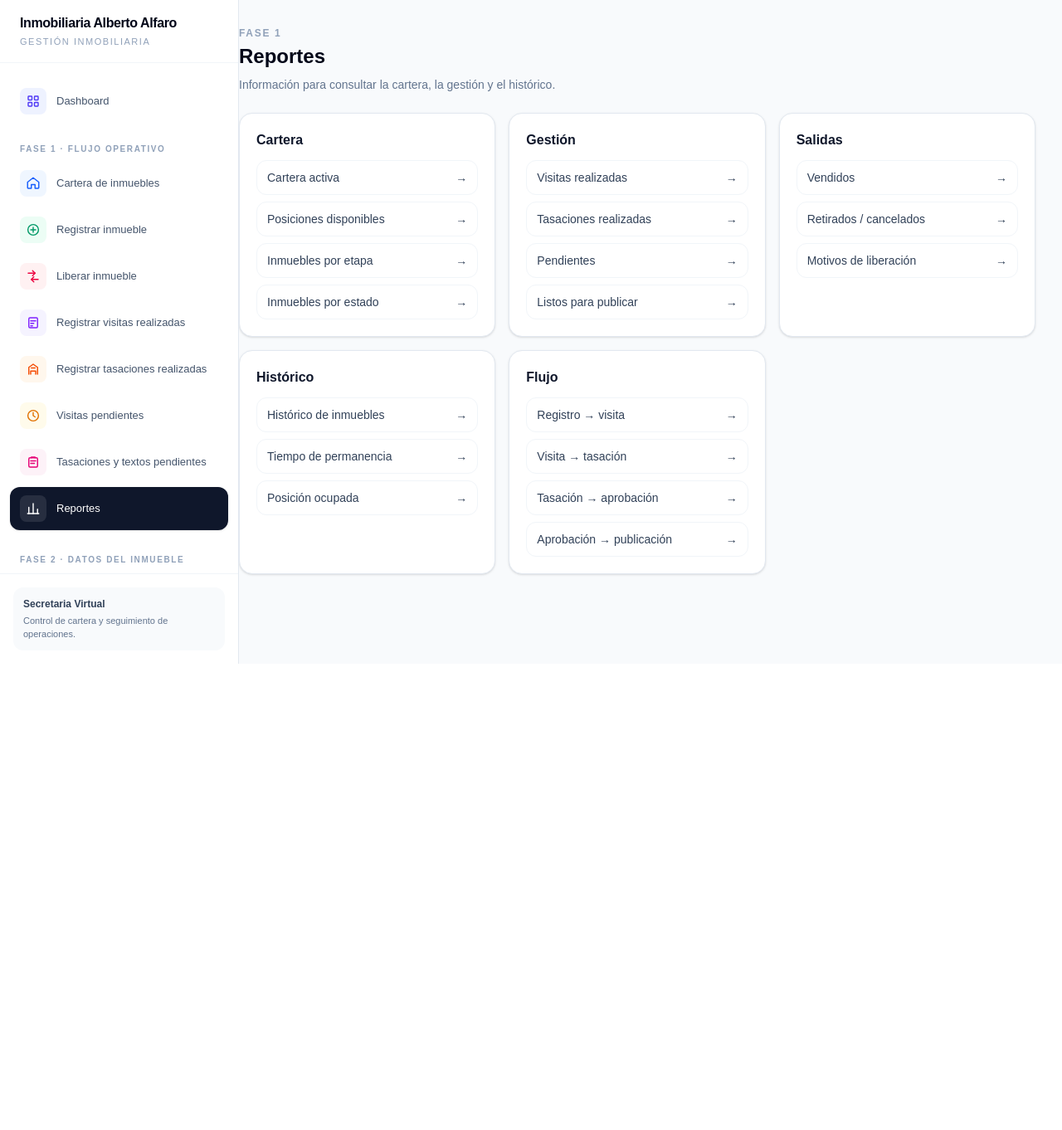
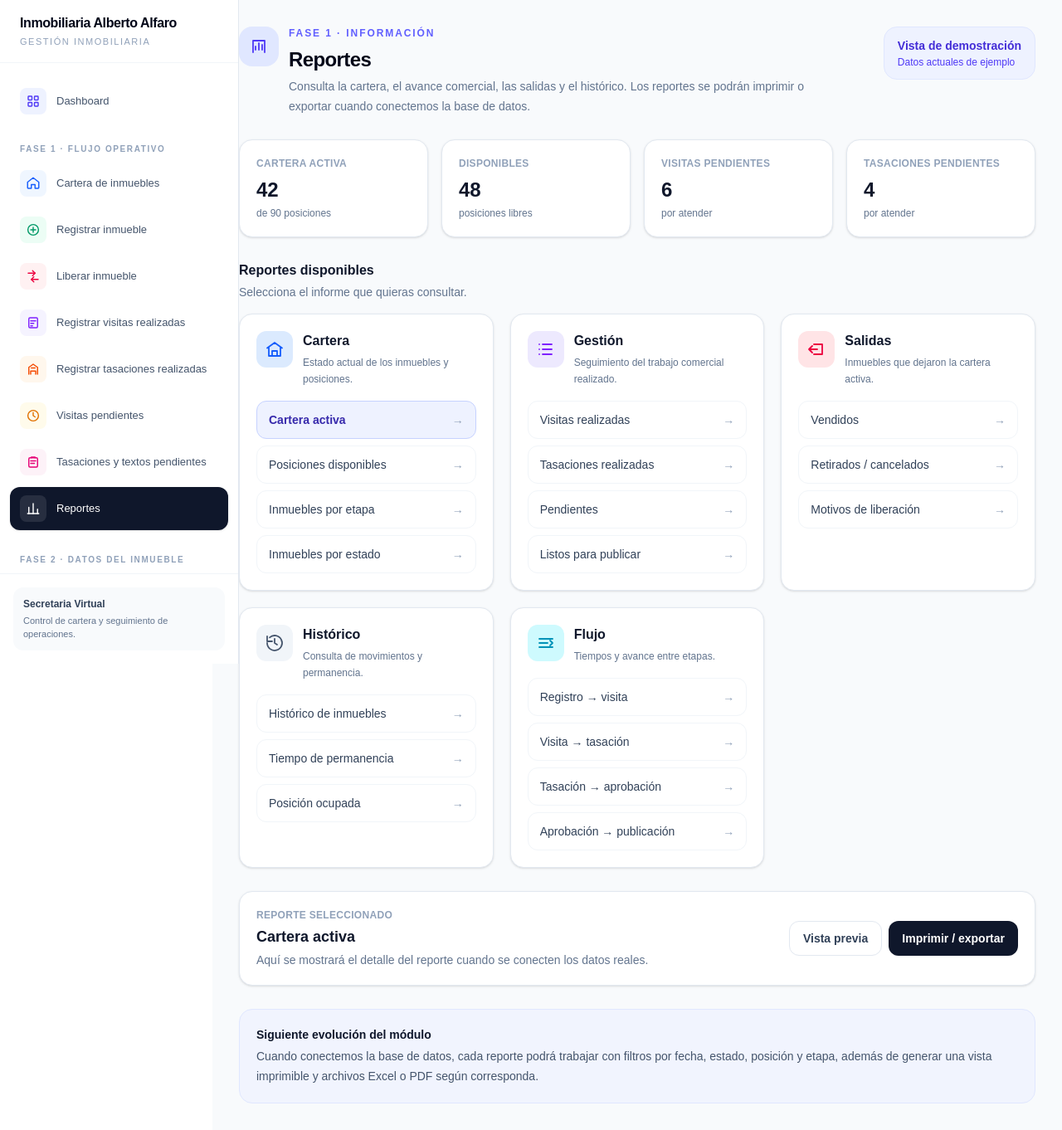
Before and after one commit to cpumaricramoori01-projx/inmobiliaria-alfaro, a Next.js app: page /reportes in a window 1280 px wide. Shown: the whole page at 83% size. Before the commit the page ends 800 px from the top, so only its background shows below. Built offline with nearby package versions, Linux system fonts and the light colour scheme.

Commit message:
Mejorar módulo Reportes

```diff
--- a/app/reportes/page.tsx
+++ b/app/reportes/page.tsx
@@ -1,5 +1,214 @@
-type Grupo = [string, string[]];
+"use client";
 
-const grupos: Grupo[] = [["Cartera",["Cartera activa","Posiciones disponibles","Inmuebles por etapa","Inmuebles por estado"]],["Gestión",["Visitas realizadas","Tasaciones realizadas","Pendientes","Listos para publicar"]],["Salidas",["Vendidos","Retirados / cancelados","Motivos de liberación"]],["Histórico",["Histórico de inmuebles","Tiempo de permanencia","Posición ocupada"]],["Flujo",["Registro → visita","Visita → tasación","Tasación → aprobación","Aprobación → publicación"]]];
+import { useState } from "react";
 
-export default function Page(){return <main className="min-h-screen bg-slate-50 p-6 lg:p-8"><p className="text-xs font-bold uppercase tracking-[.14em] text-slate-400">Fase 1</p><h1 className="mt-1 text-2xl font-bold text-slate-950">Reportes</h1><p className="mt-2 text-sm text-slate-500">Información para consultar la cartera, la gestión y el histórico.</p><div className="mt-6 grid gap-4 md:grid-cols-2 xl:grid-cols-3">{grupos.map(([nombre, reportes])=><section key={nombre} className="rounded-2xl border border-slate-200 bg-white p-5 shadow-sm"><h2 className="font-bold text-slate-900">{nombre}</h2><div className="mt-3 space-y-2">{reportes.map((reporte)=><button key={reporte} className="flex w-full items-center justify-between rounded-xl border border-slate-100 px-3 py-2.5 text-left text-sm text-slate-700 hover:bg-slate-50">{reporte}<span>→</span></button>)}</div></section>)}</div></main>}
+type Grupo = {
+  nombre: string;
+  descripcion: string;
+  tono: string;
+  icono: React.ReactNode;
+  reportes: string[];
+};
+
+const grupos: Grupo[] = [
+  {
+    nombre: "Cartera",
+    descripcion: "Estado actual de los inmuebles y posiciones.",
+    tono: "blue",
+    icono: (
+      <svg viewBox="0 0 24 24" className="h-6 w-6" fill="none" stroke="currentColor" strokeWidth="1.8">
+        <path d="M3 10.5 12 4l9 6.5M5 9v11h14V9M9 20v-6h6v6" strokeLinecap="round" strokeLinejoin="round" />
+      </svg>
+    ),
+    reportes: ["Cartera activa", "Posiciones disponibles", "Inmuebles por etapa", "Inmuebles por estado"],
+  },
+  {
+    nombre: "Gestión",
+    descripcion: "Seguimiento del trabajo comercial realizado.",
+    tono: "violet",
+    icono: (
+      <svg viewBox="0 0 24 24" className="h-6 w-6" fill="none" stroke="currentColor" strokeWidth="1.8">
+        <path d="M8 6h11M8 12h11M8 18h11M4 6h.01M4 12h.01M4 18h.01" strokeLinecap="round" strokeLinejoin="round" />
+      </svg>
+    ),
+    reportes: ["Visitas realizadas", "Tasaciones realizadas", "Pendientes", "Listos para publicar"],
+  },
+  {
+    nombre: "Salidas",
+    descripcion: "Inmuebles que dejaron la cartera activa.",
+    tono: "rose",
+    icono: (
+      <svg viewBox="0 0 24 24" className="h-6 w-6" fill="none" stroke="currentColor" strokeWidth="1.8">
+        <path d="M9 6h10v12H9M13 12H3m0 0 4-4m-4 4 4 4" strokeLinecap="round" strokeLinejoin="round" />
+      </svg>
+    ),
+    reportes: ["Vendidos", "Retirados / cancelados", "Motivos de liberación"],
+  },
+  {
+    nombre: "Histórico",
+    descripcion: "Consulta de movimientos y permanencia.",
+    tono: "slate",
+    icono: (
+      <svg viewBox="0 0 24 24" className="h-6 w-6" fill="none" stroke="currentColor" strokeWidth="1.8">
+        <path d="M3 12a9 9 0 1 0 3-6.7M3 4v6h6M12 7v5l3 2" strokeLinecap="round" strokeLinejoin="round" />
+      </svg>
+    ),
+    reportes: ["Histórico de inmuebles", "Tiempo de permanencia", "Posición ocupada"],
+  },
+  {
+    nombre: "Flujo",
+    descripcion: "Tiempos y avance entre etapas.",
+    tono: "cyan",
+    icono: (
+      <svg viewBox="0 0 24 24" className="h-6 w-6" fill="none" stroke="currentColor" strokeWidth="1.8">
+        <path d="M4 7h16M4 12h10M4 17h16M17 9l3 3-3 3" strokeLinecap="round" strokeLinejoin="round" />
+      </svg>
+    ),
+    reportes: ["Registro → visita", "Visita → tasación", "Tasación → aprobación", "Aprobación → publicación"],
+  },
+];
+
+const toneClasses: Record<string, { box: string; text: string; badge: string }> = {
+  blue: { box: "bg-blue-100", text: "text-blue-600", badge: "bg-blue-50 text-blue-700" },
+  violet: { box: "bg-violet-100", text: "text-violet-600", badge: "bg-violet-50 text-violet-700" },
+  rose: { box: "bg-rose-100", text: "text-rose-600", badge: "bg-rose-50 text-rose-700" },
+  slate: { box: "bg-slate-100", text: "text-slate-600", badge: "bg-slate-100 text-slate-700" },
+  cyan: { box: "bg-cyan-100", text: "text-cyan-600", badge: "bg-cyan-50 text-cyan-700" },
+};
+
+const resumen = [
+  ["Cartera activa", "42", "de 90 posiciones"],
+  ["Disponibles", "48", "posiciones libres"],
+  ["Visitas pendientes", "6", "por atender"],
+  ["Tasaciones pendientes", "4", "por atender"],
+];
+
+export default function Page() {
+  const [seleccionado, setSeleccionado] = useState("Cartera activa");
+  const [mensaje, setMensaje] = useState("");
+
+  const generar = (reporte: string) => {
+    setSeleccionado(reporte);
+    setMensaje(`Reporte “${reporte}” seleccionado. La generación real se conectará a los datos del sistema en la siguiente etapa.`);
+  };
+
+  return (
+    <main className="min-h-screen bg-slate-50 p-6 lg:p-8">
+      <div className="mx-auto max-w-6xl">
+        <header className="flex flex-col gap-5 lg:flex-row lg:items-start lg:justify-between">
+          <div className="flex gap-3">
+            <div className="flex h-12 w-12 shrink-0 items-center justify-center rounded-2xl bg-indigo-100 text-indigo-600">
+              <svg viewBox="0 0 24 24" className="h-6 w-6" fill="none" stroke="currentColor" strokeWidth="1.8">
+                <path d="M5 19V5h14v14M8 16v-4M12 16V8M16 16v-6" strokeLinecap="round" strokeLinejoin="round" />
+              </svg>
+            </div>
+            <div>
+              <p className="text-xs font-bold uppercase tracking-[0.16em] text-indigo-500">Fase 1 · Información</p>
+              <h1 className="mt-2 text-2xl font-bold tracking-tight text-slate-950">Reportes</h1>
+              <p className="mt-1 max-w-2xl text-sm leading-6 text-slate-500">
+                Consulta la cartera, el avance comercial, las salidas y el histórico. Los reportes se podrán imprimir o exportar cuando conectemos la base de datos.
+              </p>
+            </div>
+          </div>
+          <div className="rounded-2xl border border-indigo-100 bg-indigo-50 px-4 py-3 text-sm text-indigo-700">
+            <p className="font-bold">Vista de demostración</p>
+            <p className="mt-0.5 text-xs text-indigo-600">Datos actuales de ejemplo</p>
+          </div>
+        </header>
+
+        {mensaje && (
+          <div className="mt-6 rounded-2xl border border-emerald-200 bg-emerald-50 px-4 py-3 text-sm font-medium text-emerald-700">
+            {mensaje}
+          </div>
+        )}
+
+        <section className="mt-7 grid gap-4 sm:grid-cols-2 xl:grid-cols-4">
+          {resumen.map(([titulo, valor, detalle]) => (
+            <div key={titulo} className="rounded-2xl border border-slate-200 bg-white p-5 shadow-sm">
+              <p className="text-xs font-semibold uppercase tracking-wide text-slate-400">{titulo}</p>
+              <p className="mt-2 text-2xl font-bold text-slate-900">{valor}</p>
+              <p className="mt-1 text-xs text-slate-500">{detalle}</p>
+            </div>
+          ))}
+        </section>
+
+        <section className="mt-7">
+          <div className="mb-4">
+            <h2 className="text-base font-bold text-slate-900">Reportes disponibles</h2>
+            <p className="mt-1 text-sm text-slate-500">Selecciona el informe que quieras consultar.</p>
+          </div>
+
+          <div className="grid gap-5 md:grid-cols-2 xl:grid-cols-3">
+            {grupos.map((grupo) => {
+              const tone = toneClasses[grupo.tono];
+
+              return (
+                <section key={grupo.nombre} className="rounded-2xl border border-slate-200 bg-white p-5 shadow-sm">
+                  <div className="flex items-start gap-3">
+                    <div className={`flex h-11 w-11 shrink-0 items-center justify-center rounded-xl ${tone.box} ${tone.text}`}>
+                      {grupo.icono}
+                    </div>
+                    <div>
+                      <h3 className="font-bold text-slate-900">{grupo.nombre}</h3>
+                      <p className="mt-1 text-xs leading-5 text-slate-500">{grupo.descripcion}</p>
+                    </div>
+                  </div>
+
+                  <div className="mt-4 space-y-2">
+                    {grupo.reportes.map((reporte) => (
+                      <button
+                        key={reporte}
+                        onClick={() => generar(reporte)}
+                        className={`flex w-full items-center justify-between rounded-xl border px-3.5 py-3 text-left text-sm transition ${
+                          seleccionado === reporte
+                            ? "border-indigo-200 bg-indigo-50 font-semibold text-indigo-800"
+                            : "border-slate-100 text-slate-700 hover:border-slate-200 hover:bg-slate-50"
+                        }`}
+                      >
+                        <span>{reporte}</span>
+                        <span className="text-slate-400">→</span>
+                      </button>
+                    ))}
+                  </div>
+                </section>
+              );
+            })}
+          </div>
+        </section>
+
+        <section className="mt-7 rounded-2xl border border-slate-200 bg-white p-5 shadow-sm">
+          <div className="flex flex-col gap-4 lg:flex-row lg:items-center lg:justify-between">
+            <div>
+              <p className="text-xs font-semibold uppercase tracking-wide text-slate-400">Reporte seleccionado</p>
+              <h2 className="mt-1 text-lg font-bold text-slate-900">{seleccionado}</h2>
+              <p className="mt-1 text-sm text-slate-500">
+                Aquí se mostrará el detalle del reporte cuando se conecten los datos reales.
+              </p>
+            </div>
+            <div className="flex flex-wrap gap-2">
+              <button
+                onClick={() => setMensaje(`Vista previa de “${seleccionado}” preparada para la siguiente etapa.`)}
+                className="rounded-xl border border-slate-200 bg-white px-4 py-2.5 text-sm font-semibold text-slate-700 hover:bg-slate-50"
+              >
+                Vista previa
+              </button>
+              <button
+                onClick={() => setMensaje("La impresión y exportación se habilitarán al conectar los datos reales.")}
+                className="rounded-xl bg-slate-900 px-4 py-2.5 text-sm font-semibold text-white hover:bg-slate-800"
+              >
+                Imprimir / exportar
+              </button>
+            </div>
+          </div>
+        </section>
+
+        <section className="mt-7 rounded-2xl border border-indigo-100 bg-indigo-50/70 p-5">
+          <p className="text-sm font-bold text-slate-900">Siguiente evolución del módulo</p>
+          <p className="mt-1 text-sm leading-6 text-slate-600">
+            Cuando conectemos la base de datos, cada reporte podrá trabajar con filtros por fecha, estado, posición y etapa, además de generar una vista imprimible y archivos Excel o PDF según corresponda.
+          </p>
+        </section>
+      </div>
+    </main>
+  );
+}
```
